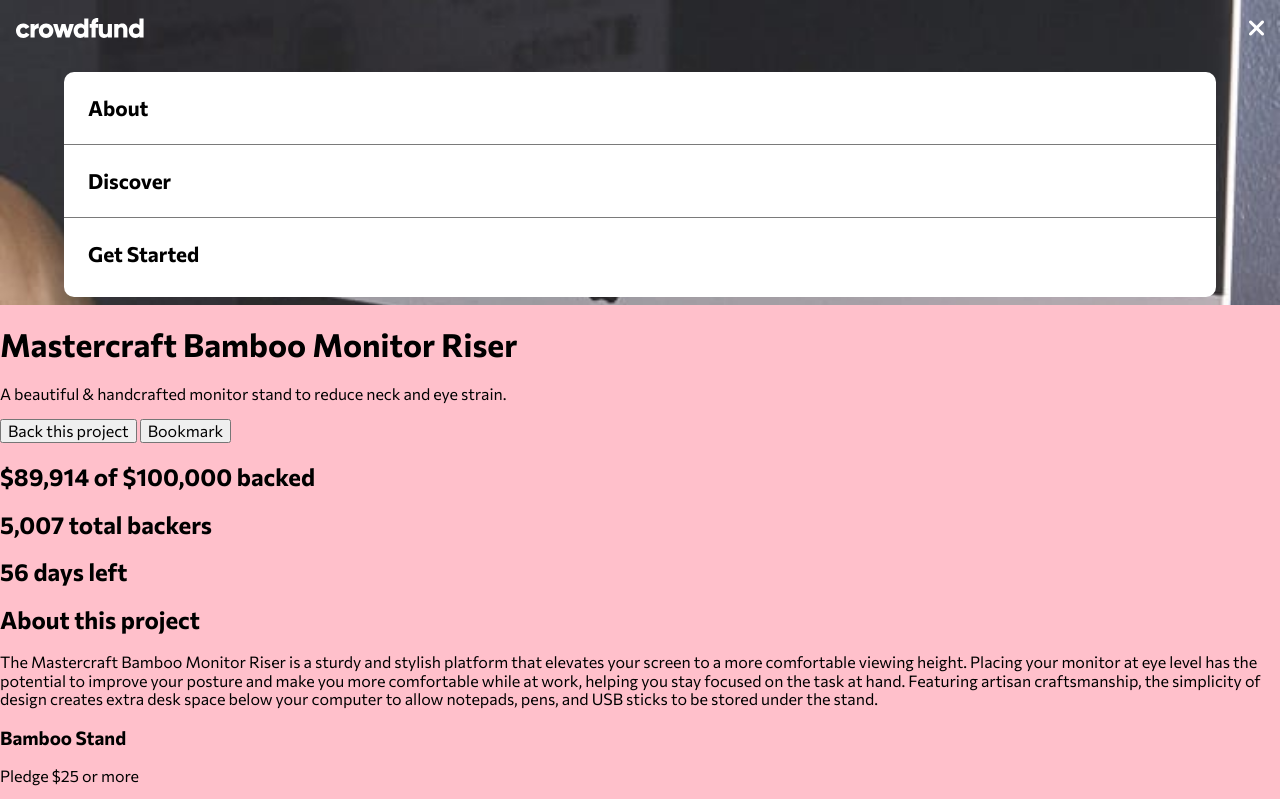
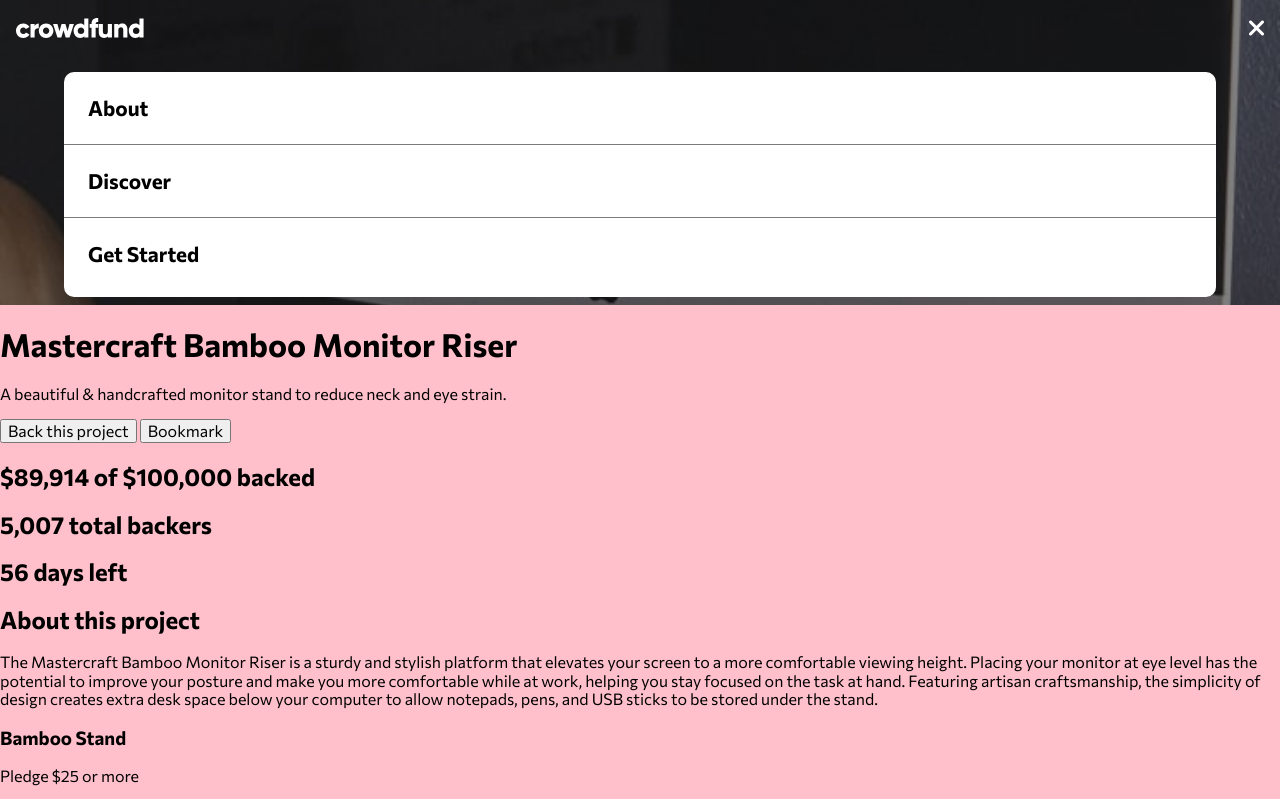
Before and after one commit to codernami/crowdfunding-product-page, a website: page index.html in a window 1280 px wide. Both pictures are taken after a click on the icon 1253 px from the left and 28 px from the top of the page. Shown: the top 799 px of the page. Drawn offline with Linux system fonts and the light colour scheme.

Commit message:
Adding glass-container effect to header when menu opens

```diff
--- a/index.html
+++ b/index.html
@@ -16,7 +16,7 @@
 </head>
 <body>
 
-  <header class="header">
+  <header class="header" id="glass-container">
     <div class="top_bar">
       <img
         src="./styles/assets/images/logo.svg"
--- a/scripts/main.js
+++ b/scripts/main.js
@@ -2,25 +2,31 @@ const openIcon = document.getElementById('icon-open');
 const closeIcon = document.getElementById('icon-close');
 const navMenu = document.getElementById('menu');
 const links = document.getElementsByClassName('nav_item');
+const glassContainer = document.getElementById('glass-container');
 
-
+// user clicks hamburguer menu button > open menu nav
 openIcon.addEventListener('click', () => {
 	navMenu.classList.add('show-menu')
 	closeIcon.classList.toggle('show')
 	openIcon.classList.toggle('hide')
+	glassContainer.classList.add('add-opacity')
 });
 
+// user clicks hamburguer menu button > close menu nav
 closeIcon.addEventListener('click', () => {
 	navMenu.classList.remove('show-menu')
 	closeIcon.classList.toggle('show')
 	openIcon.classList.toggle('hide')
+	glassContainer.classList.remove('add-opacity')
 });
 
 
+// user selects links > close menu nav
 for(let i = 0; i < links.length; i++) {
 	links[i].addEventListener('click', () => {
 		navMenu.classList.remove('show-menu')
 		closeIcon.classList.toggle('show')
 		openIcon.classList.toggle('hide')
+		glassContainer.classList.remove('add-opacity')
 	})
 };
--- a/styles/scss/layout/_header.scss
+++ b/styles/scss/layout/_header.scss
@@ -1,7 +1,10 @@
 .header {
 	height: 305px;
-	background-image: url('../assets/images/image-hero-mobile.jpg');
+	background-image: (url('../assets/images/image-hero-mobile.jpg'));
 	background-repeat: no-repeat;
 	background-size: cover;
 	background-color: black;
 }
+.add-opacity {
+	background-image: (linear-gradient(rgba(0, 0, 0, 0.5), rgba(0, 0, 0, 0.5)),url('../assets/images/image-hero-mobile.jpg'));
+}
```
Also changed, not shown: styles/css/styles.css, 1 other file.
